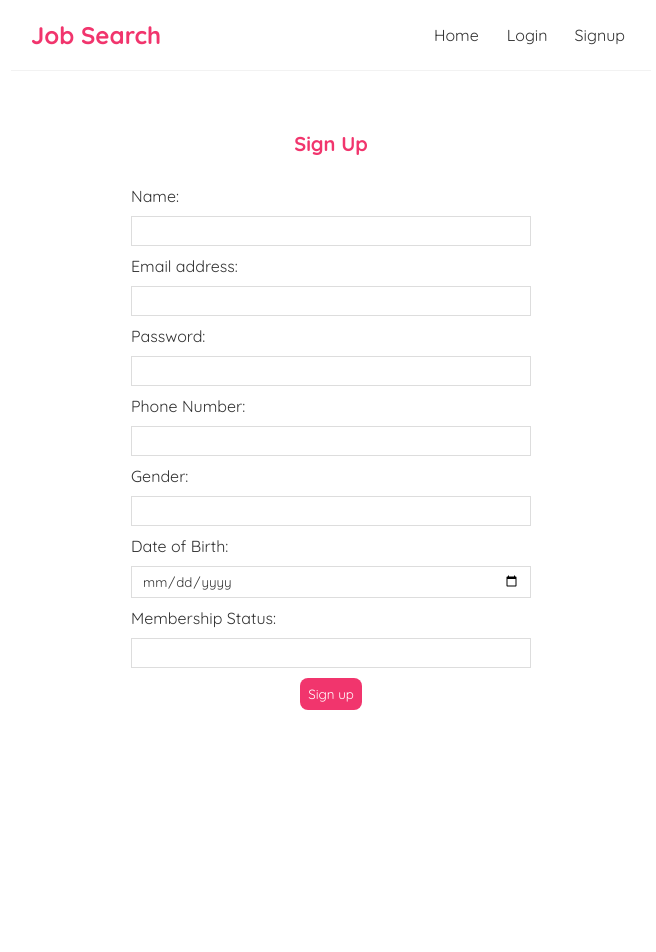
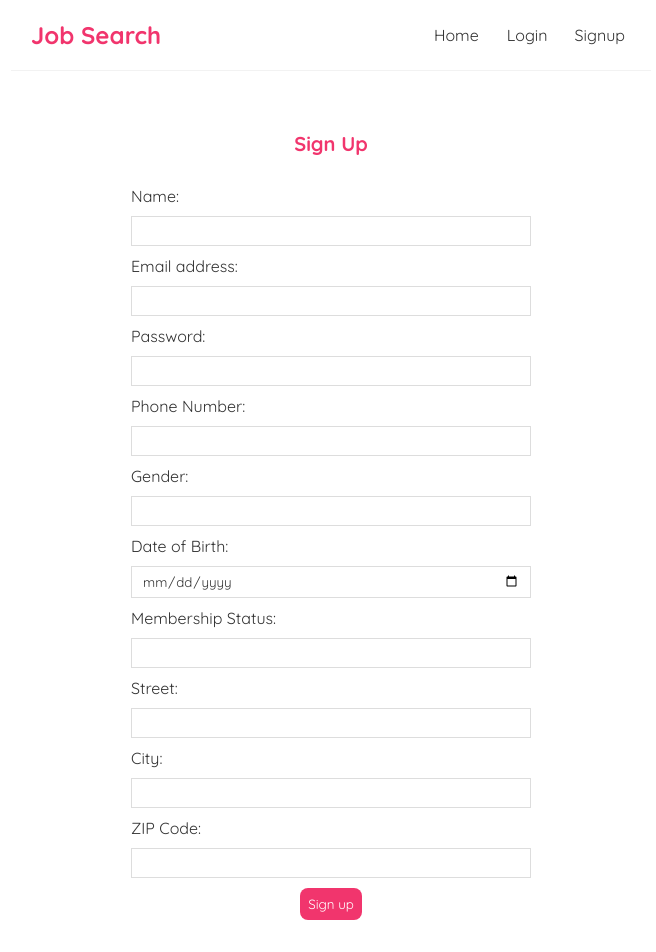
Before and after one commit to swostikl/w7-fe-pp, a React (Vite) app in the folder frontend/: page /signup in a window 1280 px wide. Shown: the top 952 px of the page, without its empty margins (309-965 px from the left). Before the commit the page ends 800 px from the top, so only its background shows below. Built offline with nearby package versions, Linux system fonts and the light colour scheme.

Commit message:
Part 4: Modified the User Model

```diff
--- a/frontend/src/hooks/useSignup.jsx
+++ b/frontend/src/hooks/useSignup.jsx
@@ -2,30 +2,27 @@ import { useState } from "react";
 
 export default function useSignup(url) {
   const [error, setError] = useState(null);
-  const [isLoading, setIsLoading] = useState(null);
 
-  const signup = async (object) => {
-    setIsLoading(true);
-    setError(null);
+  const signup = async (user) => {
+    try {
+      const response = await fetch(url, {
+        method: "POST",
+        headers: { "Content-Type": "application/json" },
+        body: JSON.stringify(user),
+      });
 
-    const response = await fetch(url, {
-      method: "POST",
-      headers: { "Content-Type": "application/json" },
-      body: JSON.stringify(object),
-    });
+      if (!response.ok) {
+        const error = await response.json().catch(() => ({ error: "Invalid response from server" }));
+        throw new Error(error.error || "Signup failed");
+      }
 
-    const data = await response.json();
-
-    if (!response.ok) {
-      setError(data.error || "Signup failed");
-      setIsLoading(false);
-      return false;
+      const data = await response.json();
+      return data;
+    } catch (err) {
+      setError(err.message);
+      return null;
     }
-
-    localStorage.setItem("user", JSON.stringify(data));
-    setIsLoading(false);
-    return true;
   };
 
-  return { signup, isLoading, error };
+  return { signup, error };
 }
--- a/frontend/src/pages/Signup.jsx
+++ b/frontend/src/pages/Signup.jsx
@@ -11,11 +11,20 @@ const Signup = () => {
   const gender = useField("text");
   const dateOfBirth = useField("date");
   const membershipStatus = useField("text");
+  // New address fields
+  const street = useField("text");
+  const city = useField("text");
+  const zipCode = useField("text");
 
   const { signup, error } = useSignup("/api/users/signup");
 
   const handleFormSubmit = async (e) => {
     e.preventDefault();
+
+    if (!name.value || !email.value || !password.value || !phoneNumber.value || !gender.value || !dateOfBirth.value || !membershipStatus.value || !street.value || !city.value || !zipCode.value) {
+      alert("Please fill out all fields.");
+      return;
+    }
 
     const success = await signup({
       email: email.value,
@@ -25,6 +34,11 @@ const Signup = () => {
       gender: gender.value,
       date_of_birth: dateOfBirth.value,
       membership_status: membershipStatus.value,
+      address: {
+        street: street.value,
+        city: city.value,
+        zipCode: zipCode.value,
+      },
     });
 
     if (success) {
@@ -51,6 +65,13 @@ const Signup = () => {
         <input {...dateOfBirth} />
         <label>Membership Status:</label>
         <input {...membershipStatus} />
+        {/* Address field */}
+        <label>Street:</label>
+        <input {...street} />
+        <label>City:</label>
+        <input {...city} />
+        <label>ZIP Code:</label>
+        <input {...zipCode} />
         <button>Sign up</button>
 
         {error && <p style={{ color: "red" }}>{error}</p>}
```
